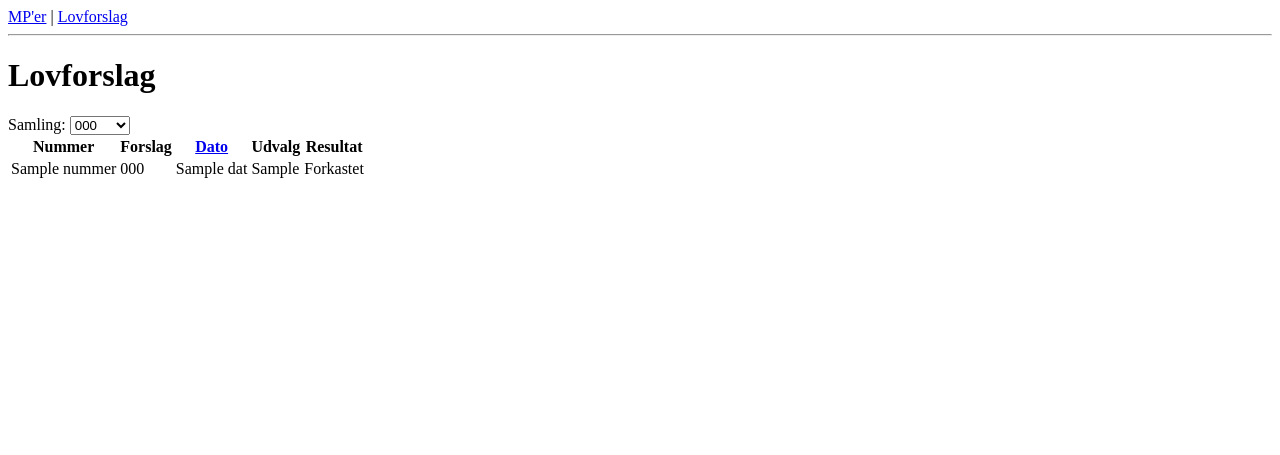
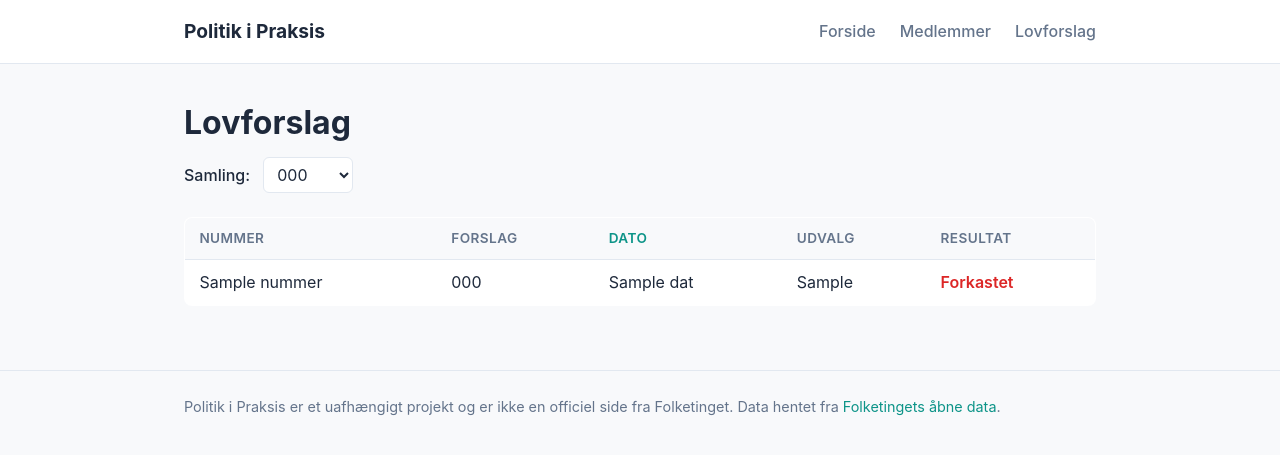
Before and after one commit to JohanChrom/politik-i-praksis, a Flask app: template templates/bill_list.html in a window 1280 px wide. Shown: the top 455 px of the page. Run offline with Flask 3, Linux system fonts and the light colour scheme; the template is opened without the code that fills it: most values are stand-ins (such as "Sample title", 1, 10 or a date in 2020).

Commit message:
Add CSS styling, a front page, and restore date-sort on MP detail
- New static/style.css: neutral teal/slate palette (deliberately
  avoiding red/blue given the political subject matter), proper
  header/nav/footer, styled tables and forms.
- New front page at "/" with a live stats strip (MPs, bills, votes,
  sessions queried from the DB) and an explainer section; the MP list
  moves to /medlemmer.
- Restored the date-sort toggle on MP detail pages, which was lost
  when that page was restructured into per-session sections - now
  applies uniformly across every session's votes table.

```diff
--- a/app.py
+++ b/app.py
@@ -56,6 +56,19 @@ def date_order_by(default_order_by):
 
 
 @app.route("/")
+def index():
+    conn = get_connection()
+    stats = {
+        "mp_count": conn.execute("SELECT COUNT(*) FROM mp").fetchone()[0],
+        "bill_count": conn.execute("SELECT COUNT(*) FROM bill").fetchone()[0],
+        "vote_count": conn.execute("SELECT COUNT(*) FROM vote").fetchone()[0],
+        "periode_count": conn.execute("SELECT COUNT(*) FROM periode").fetchone()[0],
+    }
+    conn.close()
+    return render_template("index.html", stats=stats)
+
+
+@app.route("/medlemmer")
 def mp_list():
     conn = get_connection()
     periode_groups = get_periode_groups(conn)
@@ -76,6 +89,12 @@ def mp_list():
 
 @app.route("/mp/<int:mp_id>")
 def mp_detail(mp_id):
+    # only one sortable column on this page, so just a plain asc/desc toggle
+    # (checked against a fixed literal before use in SQL - never the raw
+    # request value - so this stays safe from SQL injection)
+    direction = "asc" if request.args.get("dir") == "asc" else "desc"
+    order_by = f"bill.dato {'ASC' if direction == 'asc' else 'DESC'}"
+
     conn = get_connection()
     mp = conn.execute("SELECT id, navn FROM mp WHERE id = ?", (mp_id,)).fetchone()
     if mp is None:
@@ -92,16 +111,16 @@ def mp_detail(mp_id):
     sections = []
     for periode in periods:
         votes = conn.execute(
-            """SELECT bill.titelkort, bill.nummer, bill.dato, vote.vote_type
+            f"""SELECT bill.titelkort, bill.nummer, bill.dato, vote.vote_type
                FROM vote JOIN bill ON vote.bill_id = bill.id
                WHERE vote.mp_id = ? AND bill.periode_id = ?
-               ORDER BY bill.dato DESC""",
+               ORDER BY {order_by}""",
             (mp_id, periode["id"]),
         ).fetchall()
         sections.append({"periode": periode, "votes": votes})
 
     conn.close()
-    return render_template("mp_detail.html", mp=mp, sections=sections)
+    return render_template("mp_detail.html", mp=mp, sections=sections, dir=direction)
 
 
 @app.route("/bills")
--- /dev/null
+++ b/static/style.css
@@ -0,0 +1,270 @@
+:root {
+  --bg: #f8f9fb;
+  --surface: #ffffff;
+  --text: #1e293b;
+  --text-muted: #64748b;
+  --border: #e2e8f0;
+  --accent: #0d9488;
+  --accent-hover: #0f766e;
+  --success: #16a34a;
+  --danger: #dc2626;
+}
+
+* {
+  box-sizing: border-box;
+}
+
+body {
+  margin: 0;
+  background: var(--bg);
+  color: var(--text);
+  font-family: -apple-system, BlinkMacSystemFont, "Segoe UI", Roboto, sans-serif;
+  font-size: 16px;
+  line-height: 1.6;
+}
+
+a {
+  color: var(--accent);
+  text-decoration: none;
+}
+
+a:hover {
+  color: var(--accent-hover);
+  text-decoration: underline;
+}
+
+h1, h2, h3 {
+  line-height: 1.3;
+}
+
+h1 {
+  font-size: 2rem;
+  margin: 0.2em 0 0.4em;
+}
+
+h2 {
+  font-size: 1.3rem;
+  margin-top: 2em;
+}
+
+/* Layout */
+
+header.site-header {
+  background: var(--surface);
+  border-bottom: 1px solid var(--border);
+}
+
+.site-header .header-inner {
+  max-width: 960px;
+  margin: 0 auto;
+  padding: 1rem 1.5rem;
+  display: flex;
+  align-items: center;
+  justify-content: space-between;
+  flex-wrap: wrap;
+  gap: 0.5rem;
+}
+
+.site-title {
+  font-weight: 700;
+  font-size: 1.2rem;
+  color: var(--text);
+}
+
+.site-title:hover {
+  text-decoration: none;
+  color: var(--accent);
+}
+
+nav.main-nav {
+  display: flex;
+  gap: 1.5rem;
+}
+
+nav.main-nav a {
+  color: var(--text-muted);
+  font-weight: 500;
+}
+
+nav.main-nav a:hover {
+  color: var(--accent);
+}
+
+main {
+  max-width: 960px;
+  margin: 0 auto;
+  padding: 2rem 1.5rem 4rem;
+}
+
+footer.site-footer {
+  border-top: 1px solid var(--border);
+  color: var(--text-muted);
+  font-size: 0.9rem;
+}
+
+.site-footer .footer-inner {
+  max-width: 960px;
+  margin: 0 auto;
+  padding: 1.5rem;
+}
+
+/* Forms / controls */
+
+form.periode-picker {
+  margin-bottom: 1.5rem;
+}
+
+form.periode-picker label {
+  font-weight: 500;
+  margin-right: 0.5rem;
+}
+
+select {
+  font: inherit;
+  padding: 0.4rem 0.6rem;
+  border: 1px solid var(--border);
+  border-radius: 6px;
+  background: var(--surface);
+  color: var(--text);
+}
+
+/* Tables */
+
+table {
+  width: 100%;
+  border-collapse: collapse;
+  background: var(--surface);
+  border: 1px solid var(--border);
+  border-radius: 8px;
+  overflow: hidden;
+}
+
+th, td {
+  text-align: left;
+  padding: 0.6rem 0.9rem;
+  border-bottom: 1px solid var(--border);
+}
+
+th {
+  background: var(--bg);
+  color: var(--text-muted);
+  font-weight: 600;
+  font-size: 0.85rem;
+  text-transform: uppercase;
+  letter-spacing: 0.03em;
+}
+
+tr:last-child td {
+  border-bottom: none;
+}
+
+tbody tr:hover {
+  background: var(--bg);
+}
+
+.result-passed {
+  color: var(--success);
+  font-weight: 600;
+}
+
+.result-failed {
+  color: var(--danger);
+  font-weight: 600;
+}
+
+/* MP list */
+
+ul.mp-list {
+  list-style: none;
+  padding: 0;
+  margin: 0;
+  display: grid;
+  grid-template-columns: repeat(auto-fill, minmax(240px, 1fr));
+  gap: 0.5rem;
+}
+
+ul.mp-list li {
+  background: var(--surface);
+  border: 1px solid var(--border);
+  border-radius: 8px;
+  padding: 0.6rem 0.9rem;
+}
+
+/* Front page */
+
+.hero {
+  text-align: center;
+  padding: 2rem 0 1rem;
+}
+
+.hero p.tagline {
+  font-size: 1.15rem;
+  color: var(--text-muted);
+  max-width: 640px;
+  margin: 0 auto;
+}
+
+.cta-row {
+  display: flex;
+  justify-content: center;
+  gap: 1rem;
+  margin: 2rem 0;
+}
+
+.btn {
+  display: inline-block;
+  background: var(--accent);
+  color: #fff;
+  padding: 0.7rem 1.4rem;
+  border-radius: 6px;
+  font-weight: 600;
+}
+
+.btn:hover {
+  background: var(--accent-hover);
+  color: #fff;
+  text-decoration: none;
+}
+
+.btn.secondary {
+  background: var(--surface);
+  color: var(--accent);
+  border: 1px solid var(--accent);
+}
+
+.btn.secondary:hover {
+  background: var(--bg);
+  color: var(--accent-hover);
+}
+
+.stats-strip {
+  display: flex;
+  justify-content: center;
+  gap: 2.5rem;
+  margin: 2.5rem 0;
+  flex-wrap: wrap;
+}
+
+.stat {
+  text-align: center;
+}
+
+.stat .stat-number {
+  display: block;
+  font-size: 2rem;
+  font-weight: 700;
+  color: var(--accent);
+}
+
+.stat .stat-label {
+  color: var(--text-muted);
+  font-size: 0.9rem;
+}
+
+.info-block {
+  background: var(--surface);
+  border: 1px solid var(--border);
+  border-radius: 8px;
+  padding: 1.5rem;
+  margin-top: 2rem;
+}
--- a/templates/base.html
+++ b/templates/base.html
@@ -2,14 +2,32 @@
 <html lang="da">
 <head>
   <meta charset="utf-8">
+  <meta name="viewport" content="width=device-width, initial-scale=1">
   <title>{% block title %}Politik i Praksis{% endblock %}</title>
+  <link rel="stylesheet" href="{{ url_for('static', filename='style.css') }}">
 </head>
 <body>
-  <nav>
-    <a href="/">MP'er</a> |
-    <a href="/bills">Lovforslag</a>
-  </nav>
-  <hr>
-  {% block content %}{% endblock %}
+  <header class="site-header">
+    <div class="header-inner">
+      <a class="site-title" href="/">Politik i Praksis</a>
+      <nav class="main-nav">
+        <a href="/">Forside</a>
+        <a href="/medlemmer">Medlemmer</a>
+        <a href="/bills">Lovforslag</a>
+      </nav>
+    </div>
+  </header>
+
+  <main>
+    {% block content %}{% endblock %}
+  </main>
+
+  <footer class="site-footer">
+    <div class="footer-inner">
+      Politik i Praksis er et uafhængigt projekt og er ikke en officiel side fra
+      Folketinget. Data hentet fra
+      <a href="https://www.ft.dk/da/dokumenter/aabne_data">Folketingets åbne data</a>.
+    </div>
+  </footer>
 </body>
 </html>
--- a/templates/bill_list.html
+++ b/templates/bill_list.html
@@ -3,7 +3,7 @@
 {% block content %}
   <h1>Lovforslag</h1>
 
-  <form method="get">
+  <form class="periode-picker" method="get">
     <label for="periode">Samling:</label>
     <select name="periode" id="periode" onchange="this.form.submit()">
       {% for label, periods in periode_groups %}
@@ -35,7 +35,7 @@
         <td>{{ bill.titelkort }}</td>
         <td>{{ bill.dato[:10] if bill.dato else "-" }}</td>
         <td>{{ bill.committee_navn or "-" }}</td>
-        <td>{{ "Vedtaget" if bill.vedtaget else "Forkastet" }}</td>
+        <td class="{{ 'result-passed' if bill.vedtaget else 'result-failed' }}">{{ "Vedtaget" if bill.vedtaget else "Forkastet" }}</td>
       </tr>
     {% endfor %}
   </table>
--- a/templates/mp_list.html
+++ b/templates/mp_list.html
@@ -3,7 +3,7 @@
 {% block content %}
   <h1>Folketingets medlemmer</h1>
 
-  <form method="get">
+  <form class="periode-picker" method="get">
     <label for="periode">Samling:</label>
     <select name="periode" id="periode" onchange="this.form.submit()">
       {% for label, periods in periode_groups %}
@@ -17,9 +17,9 @@
     <noscript><button type="submit">Vis</button></noscript>
   </form>
 
-  <ul>
+  <ul class="mp-list">
     {% for mp in mps %}
-      <li><a href="/mp/{{ mp.id }}">{{ mp.navn }}</a> ({{ mp.party }})</li>
+      <li><a href="/mp/{{ mp.id }}">{{ mp.navn }}</a><br><small>{{ mp.party }}</small></li>
     {% endfor %}
   </ul>
 {% endblock %}
```
Also changed, not shown: CLAUDE.md (+8 -5 lines), templates/index.html (added, +54 -0 lines), templates/mp_detail.html (+8 -0 lines), README.md.
